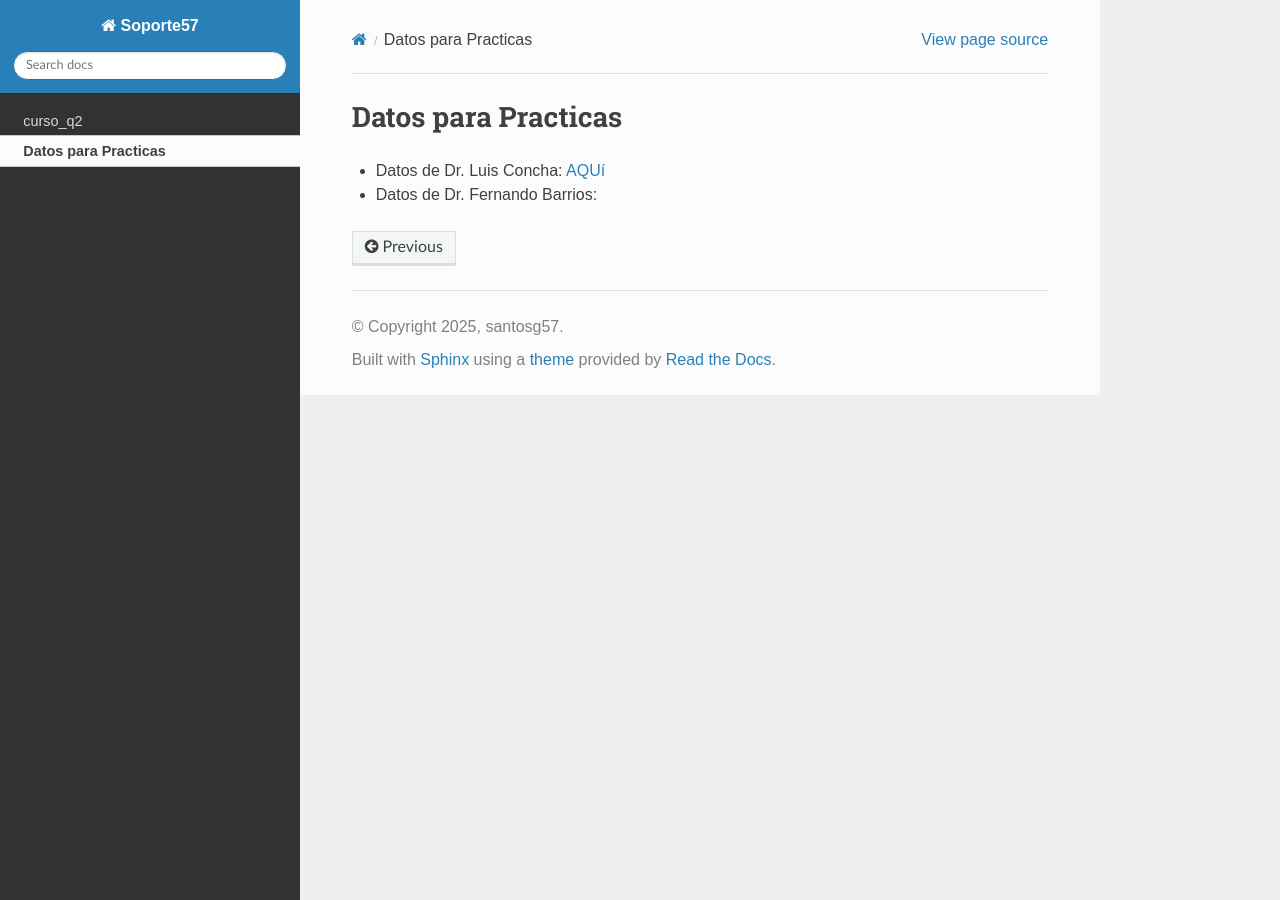
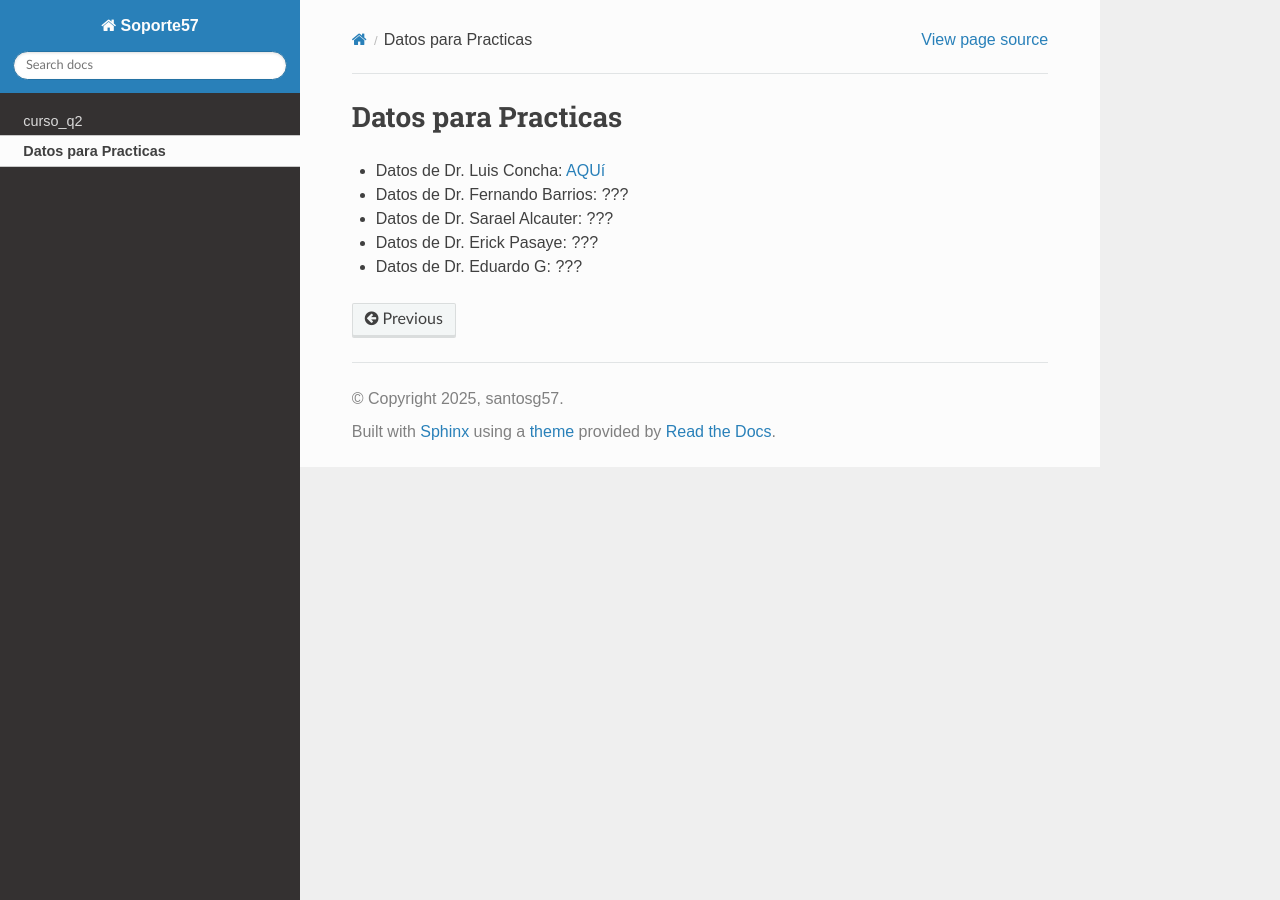
Before and after one commit to matecom57/cursofree, a Sphinx documentation site: the page built from docs/source/curso_q/datos_practicas.rst, in a window 1280 px wide. Built offline with Sphinx 7.4.7 and the Read the Docs theme 3.1.0, drawn with Linux system fonts in a browser that asks for light colours.

Commit message:
Test comité

```diff
--- a/docs/source/curso_q/datos_practicas.rst
+++ b/docs/source/curso_q/datos_practicas.rst
@@ -4,4 +4,10 @@ Datos para Practicas
 
 * Datos de Dr. Luis Concha: `AQUí <https://drive.google.com/drive/folders/1l95u6CWbxEVCgxs69xcc09L4Ri4VxE-k?usp=sharing>`_
 
-* Datos de Dr. Fernando Barrios:
+* Datos de Dr. Fernando Barrios: ???
+
+* Datos de Dr. Sarael Alcauter: ???
+
+* Datos de Dr. Erick Pasaye: ???
+
+* Datos de Dr. Eduardo G: ???
```
